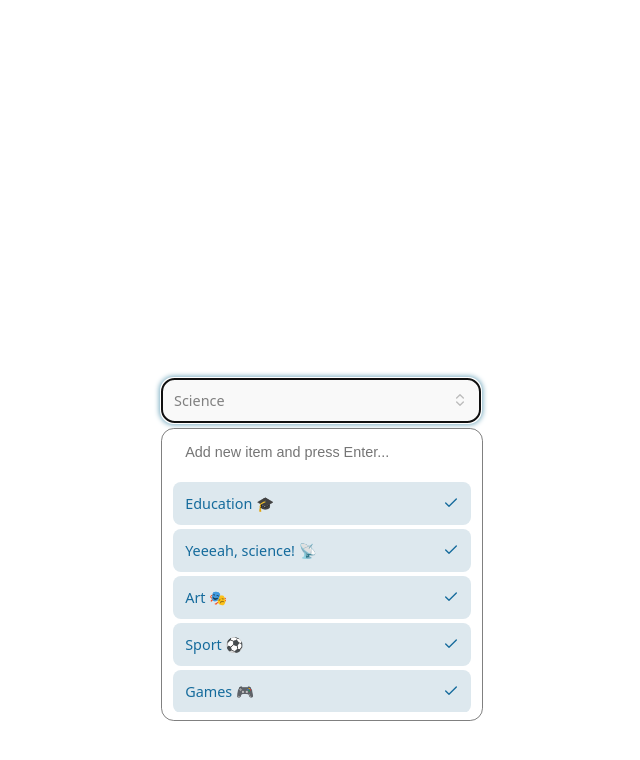
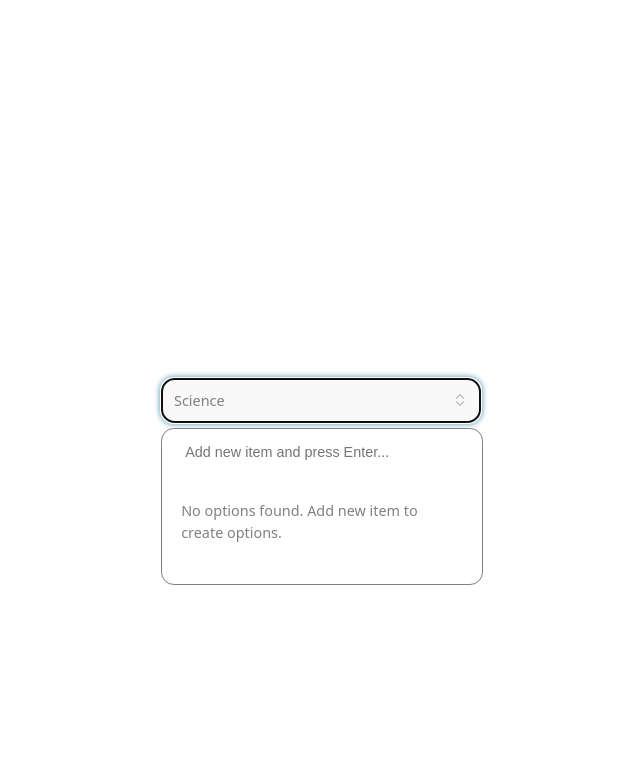
Before and after one commit to mehradi-github/ref-react-ui-select, a React (Vite) app: page / in a window 1280 px wide. Both pictures are taken after a click on the button "Science". Shown: the top 760 px of the page, without its empty margins (319-959 px from the left). Built offline with nearby package versions, Linux system fonts and the light colour scheme.

Commit message:
If don't found options then print message #22

```diff
--- a/src/App.tsx
+++ b/src/App.tsx
@@ -12,7 +12,7 @@ function App() {
   ];
   return (
     <div className="select">
-      <MultiSelect options={options} />
+      <MultiSelect options={[]} />
     </div>
   );
 }
--- a/src/components/multi-select/index.tsx
+++ b/src/components/multi-select/index.tsx
@@ -89,6 +89,11 @@ const MultiSelect: FC<MultiSelectProps> = ({
                     </button>
                   </Fragment>
                 ))}
+                {filteredOptions.length === 0 && (
+                  <p className="not-found">
+                    No options found. Add new item to create options.
+                  </p>
+                )}
               </div>
             </div>
           </div>
--- a/src/components/multi-select/multiselect.scss
+++ b/src/components/multi-select/multiselect.scss
@@ -91,6 +91,11 @@
             margin-left: 0.5rm;
           }
         }
+        .not-found {
+          @extend %font-shared;
+          color: gray;
+          padding: 0.5rem;
+        }
       }
     }
   }
```
